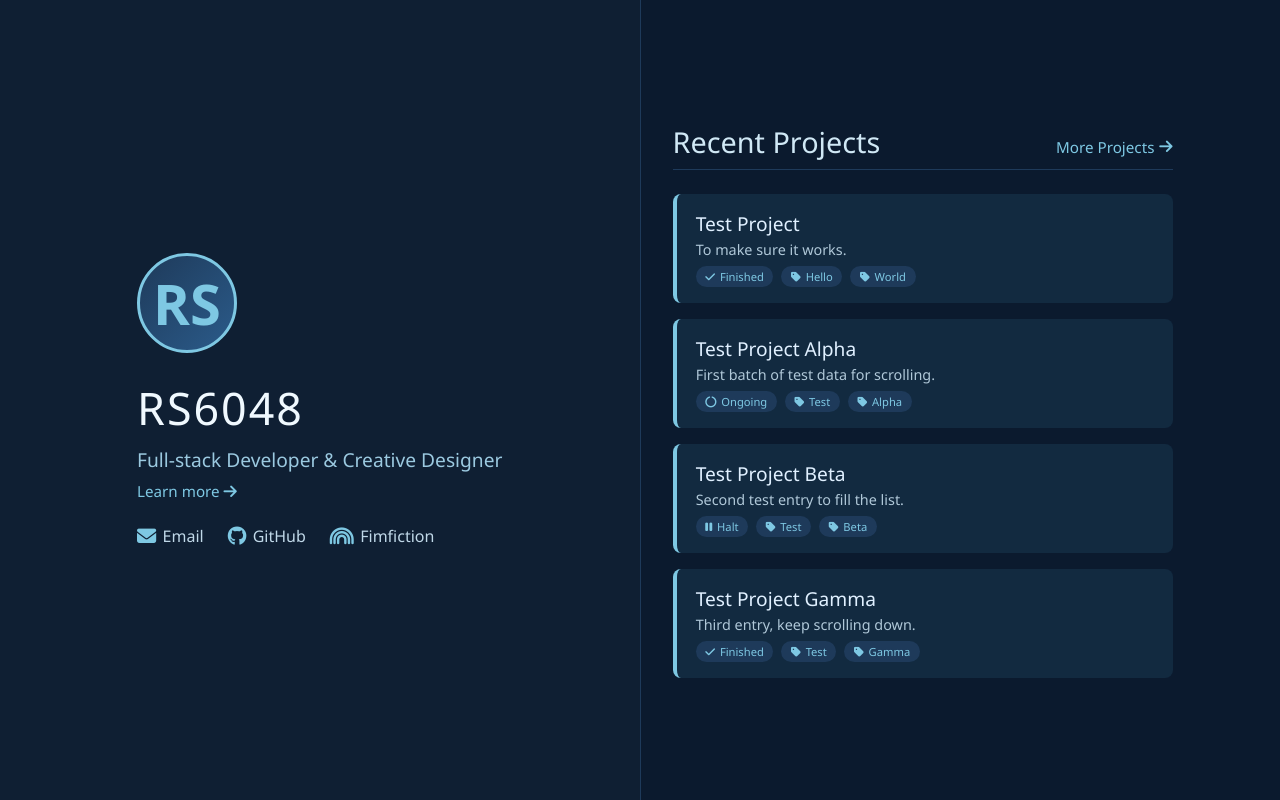
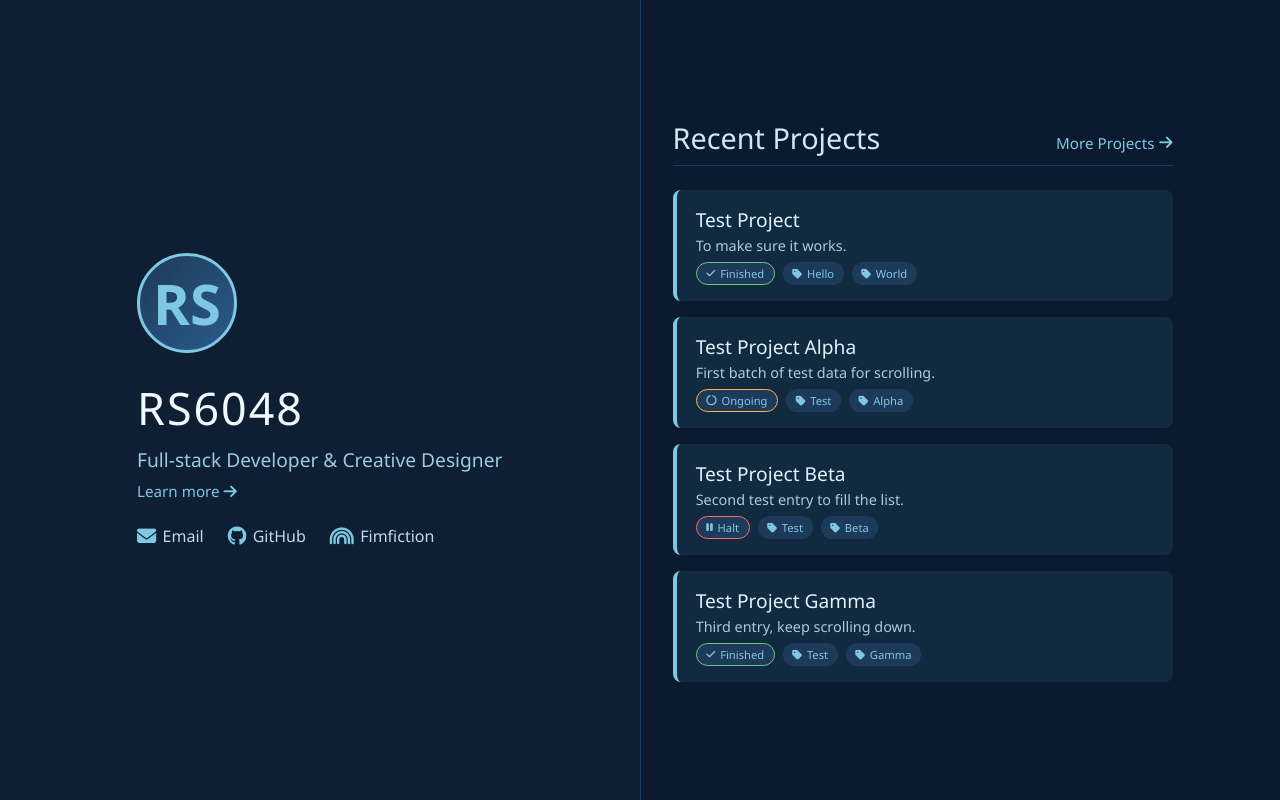
Before and after one commit to RS6048/rs6048.github.io, a PHP site: page / in a window 1280 px wide. Run offline with PHP 8.4, Linux system fonts and the light colour scheme.

Commit message:
Add status tag CSS styles (Ongoing orange/Halt red/Finished green) with borders and icons

```diff
--- a/css/style.css
+++ b/css/style.css
@@ -343,6 +343,40 @@ a:hover {
     gap: 0.3rem;
 }
 
+/* ----- Status Tags (Ongoing / Halt / Finished) ----- */
+.status-tag {
+    display: inline-flex;
+    align-items: center;
+    gap: 0.3rem;
+    font-size: 0.7rem;
+    padding: 0.2rem 0.6rem;
+    border-radius: 12px;
+    border: 1px solid;
+    font-weight: 500;
+}
+
+.status-tag i {
+    font-size: 0.65rem;
+}
+
+.status-ongoing {
+    color: #ffb347;
+    border-color: #ffb347;
+    background: rgba(255, 179, 71, 0.08);
+}
+
+.status-halt {
+    color: #ff6b6b;
+    border-color: #ff6b6b;
+    background: rgba(255, 107, 107, 0.08);
+}
+
+.status-finished {
+    color: #6bcb77;
+    border-color: #6bcb77;
+    background: rgba(107, 203, 119, 0.08);
+}
+
 /* Detail page */
 .detail-content {
     max-width: 800px;
```
